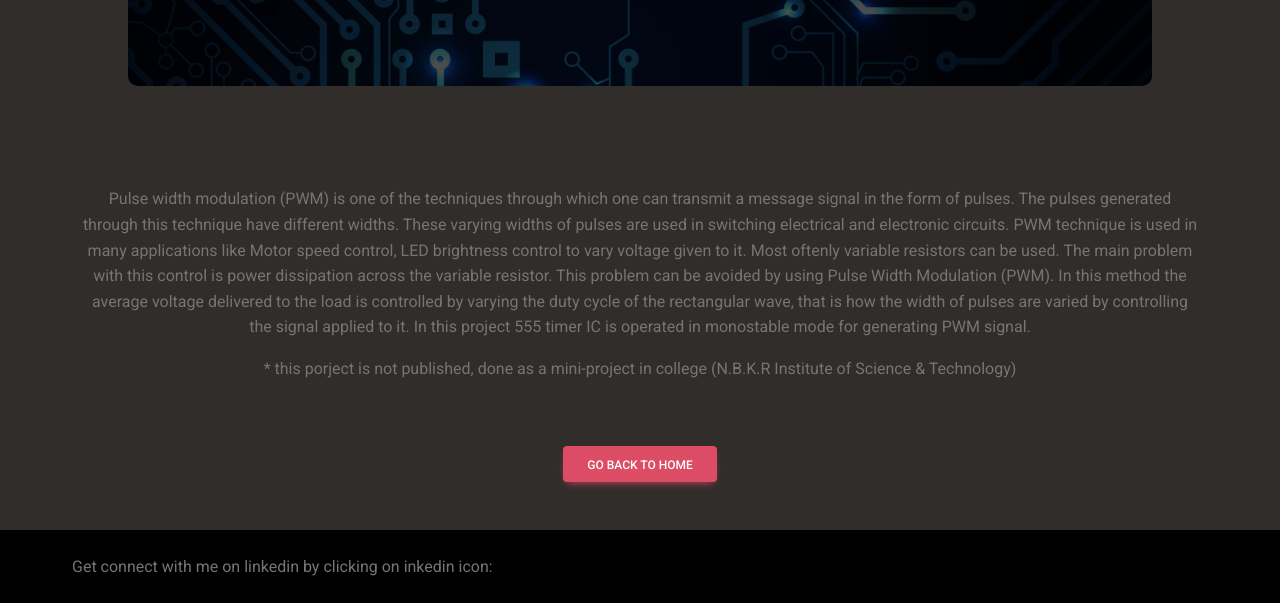
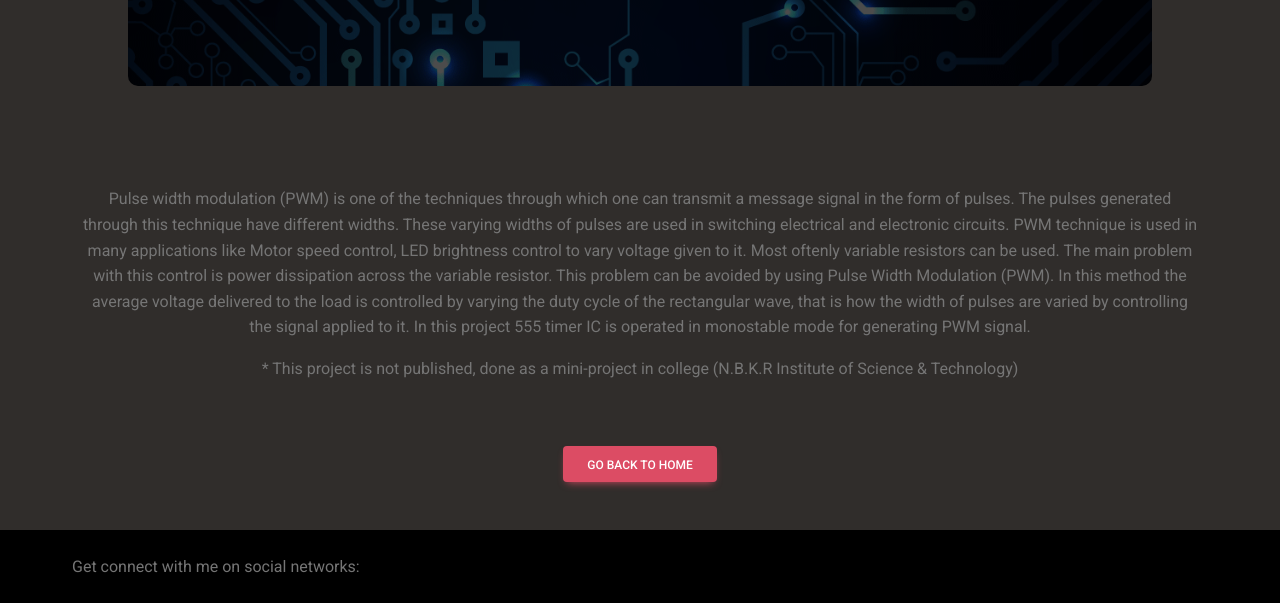
Before and after one commit to Dhanasekhar78/portfolio, a plain HTML site: page pwm.html in a window 1280 px wide. Shown: the part 260-863 px from the top of the page. Drawn offline with nearby package versions, Linux system fonts and the light colour scheme.

Commit message:
Update pwm.html

```diff
--- a/pwm.html
+++ b/pwm.html
@@ -71,7 +71,7 @@
         In this project 555 timer IC is operated in monostable mode for generating PWM signal.
 
         </p>
-        <P class="text-muted font-weight-bold">* this porject is not published, done as a mini-project in college (N.B.K.R Institute of Science & Technology)</P>
+        <P class="text-muted font-weight-bold">* This project is not published, done as a mini-project in college (N.B.K.R Institute of Science & Technology)</P>
 
 </section>
 
@@ -87,7 +87,7 @@
         style="background-color: black; width:100%;">
         <!-- Left -->
         <div class="me-5 text-muted ms-5 "  >
-          <span>Get connect with me on linkedin by clicking on inkedin icon: </span>
+         <span>Get connect with me on social networks: </span>
         </div>
         <!-- Left -->
         <!-- Right -->
```
